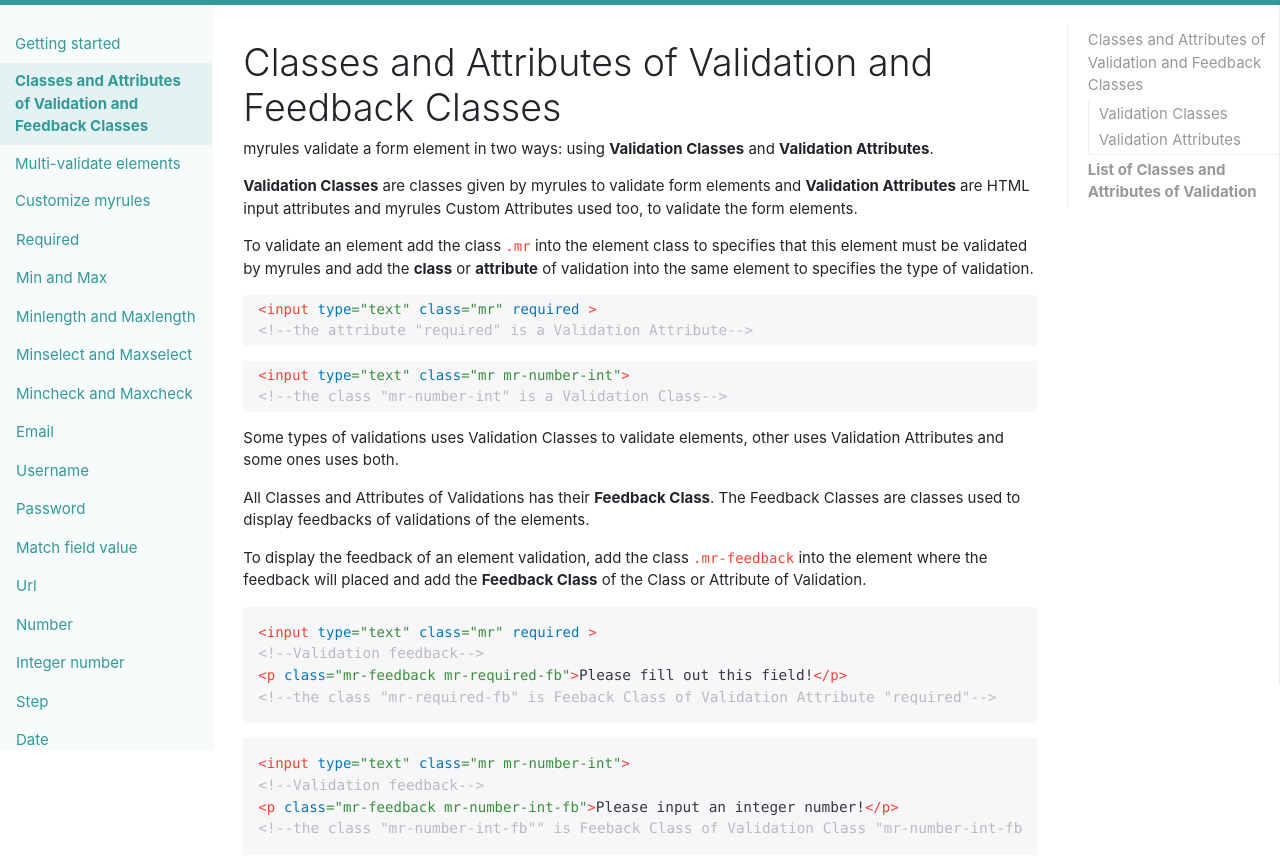
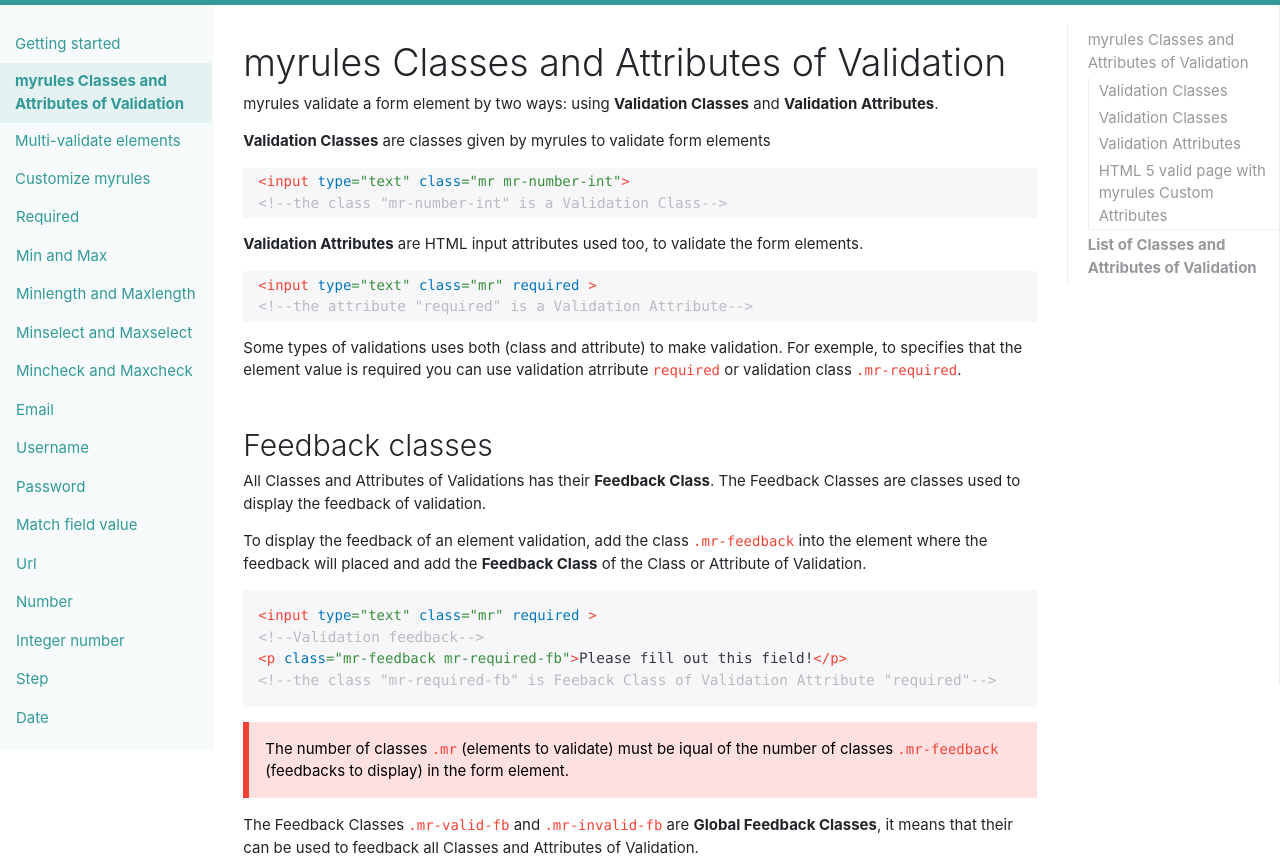
Before and after one commit to AlbertoAdolfo27/myrules, a plain HTML site: page docs/myrules-classes-attributes.html in a window 1280 px wide. Shown: the part 50-917 px from the top of the page. Drawn offline with Linux system fonts and the light colour scheme.

Commit message:
Actualizei o página myrules-classes-attribute.html que descreve as classes e atributos de validaçao do myrules

```diff
--- a/docs/classes-and-attributes-validation-and-feedback-classes.html
+++ b/docs/myrules-classes-attributes.html
@@ -30,25 +30,16 @@
     <div class="row">
 
         <!--INCLUDE SIDEBAR-->
-        <div id="include-sidebar" data-navactive="classes-and-attributes-validation-and-feedback-classes-sidebar"></div>
+        <div id="include-sidebar" data-navactive="myrules-classes-attributes-sidebar"></div>
 
         <main role="main" class="col-sm-9 ml-sm-auto mr-xl-auto col-md-9 col-xl-8 pt-3" id="main">
             <div class="container-fluid">
 
                 <section id="mr-types-and-attributes-section">
-                    <h1 id="class-attribute-heading">Classes and Attributes of Validation and Feedback Classes</h1>
-                    <p>myrules validate a form element in two ways: using <strong>Validation Classes</strong> and <strong>Validation Attributes</strong>.</p>
-                    <p><strong>Validation Classes</strong> are classes given by myrules to validate form elements and <strong>Validation Attributes</strong> are HTML input attributes and myrules Custom Attributes used too, to validate the form elements.</p>
-                    <p>To validate an element add the class <code class="class">.mr</code> into the element class to specifies that this element must be validated by myrules and add the <strong>class</strong> or <strong>attribute</strong> of validation into the same element to specifies the type of validation.</p>
+                    <h1 id="class-attribute-heading">myrules Classes and Attributes of Validation</h1>
+                    <p>myrules validate a form element by two ways: using <strong>Validation Classes</strong> and <strong>Validation Attributes</strong>.</p>
 
-                    <div class="code-panel pt-1 pb-1">
-                            <code class="lang-html">
-<pre>
-<i class="tag">&lt;input</i> <i class="attr">type</i><i class="value">="text"</i> <i class="attr">class</i><i class="value">="mr"</i> <i class="attr">required</i> <i class="tag">&gt;</i>
-<i class="comment">&lt;!--the attribute "required" is a Validation Attribute--&gt;</i>
-</pre>
-                        </code>
-                    </div>
+                    <p><strong>Validation Classes</strong> are classes given by myrules to validate form elements</p>
                     <div class="code-panel pt-1 pb-1">
                         <code class="lang-html">
 <pre>
@@ -58,8 +49,20 @@
                         </code>
                     </div>
 
-                    <p>Some types of validations uses Validation Classes  to validate elements, other uses Validation Attributes and some ones uses both.</p>
-                    <p>All Classes and Attributes of Validations has their <strong>Feedback Class</strong>. The Feedback Classes are classes used to display feedbacks of validations of the elements.</p>
+                    <p><strong>Validation Attributes</strong> are HTML input attributes used too, to validate the form elements.</p>
+                    <div class="code-panel pt-1 pb-1">
+                        <code class="lang-html">
+<pre>
+<i class="tag">&lt;input</i> <i class="attr">type</i><i class="value">="text"</i> <i class="attr">class</i><i class="value">="mr"</i> <i class="attr">required</i> <i class="tag">&gt;</i>
+<i class="comment">&lt;!--the attribute "required" is a Validation Attribute--&gt;</i>
+</pre>
+                    </code>
+                </div>
+
+                    <p>Some types of validations uses both (class and attribute) to make validation. For exemple, to specifies that the element value is required you can use validation atrribute <code class="attr">required</code> or validation class <code class="class">.mr-required</code>.</p>
+
+                    <h2 id="feedback-classes-heading">Feedback classes</h2>
+                    <p>All Classes and Attributes of Validations has their <strong>Feedback Class</strong>. The Feedback Classes are classes used to display the feedback of validation.</p>
                     <p>To display the feedback of an element validation, add the class <code class="class">.mr-feedback</code> into the element where the feedback will placed and add the <strong>Feedback Class</strong> of the Class or Attribute of Validation.</p>
 
                     <div class="code-panel">
@@ -72,18 +75,9 @@
 </pre>
                         </code>
                     </div>
-                    <div class="code-panel">
-                            <code class="lang-html">
-<pre>
-<i class="tag">&lt;input</i> <i class="attr">type</i><i class="value">="text"</i> <i class="attr">class</i><i class="value">="mr mr-number-int"</i><i class="tag">&gt;</i>
-<i class="comment">&lt;!--Validation feedback--&gt;</i>
-<i class="tag">&lt;p</i> <i class="attr">class</i><i class="value">="mr-feedback mr-number-int-fb"</i><i class="tag">&gt;</i>Please input an integer number!<i class="tag">&lt;/p&gt;</i>
-<i class="comment">&lt;!--the class "mr-number-int-fb"" is Feeback Class of Validation Class "mr-number-int-fb"--&gt;</i>
-</pre>
-                        </code>
-                    </div>
-                    <div class="panel-warning">
-                        <p>The number of classes <code class="class">.mr</code> (elements to validate) must be iqual of the number of classes <code class="class">.mr-feedback</code> (feedbacks to display).</p>
+
+                    <div class="panel-danger">
+                        <p>The number of classes <code class="class">.mr</code> (elements to validate) must be iqual of the number of classes <code class="class">.mr-feedback</code> (feedbacks to display) in the form element.</p>
                     </div>
 
                     <p>The Feedback Classes <code class="class">.mr-valid-fb</code> and <code class="class">.mr-invalid-fb</code> are <strong>Global Feedback Classes</strong>, it means that their can be used to feedback all Classes and Attributes of Validation.</p>
@@ -93,12 +87,7 @@
 <pre>
 <i class="tag">&lt;input</i> <i class="attr">type</i><i class="value">="text"</i> <i class="attr">class</i><i class="value">="mr"</i> <i class="attr">required</i> <i class="tag">&gt;</i>
 <i class="tag">&lt;p</i> <i class="attr">class</i><i class="value">="mr-feedback mr-invalid-fb"</i><i class="tag">&gt;</i>Please fill out this field!<i class="tag">&lt;/p&gt;</i>
-</pre>
-                        </code>
-                    </div>
-                    <div class="code-panel">
-                            <code class="lang-html">
-<pre>
+
 <i class="tag">&lt;input</i> <i class="attr">type</i><i class="value">="text"</i> <i class="attr">class</i><i class="value">="mr mr-number-int"</i><i class="tag">&gt;</i>
 <i class="tag">&lt;p</i> <i class="attr">class</i><i class="value">="mr-feedback mr-valid-fb"</i><i class="tag">&gt;</i>Good, it´s valid integer number!<i class="tag">&lt;/p&gt;</i>
 </pre>
@@ -108,12 +97,13 @@
                     <p>All Feedback Classes are displayed when the element has invalid, except the class <code class="class">.mr-valid-fb</code> that is displayed when the element has valid.</p>
 
                     <h2 id="class-validation-heading"> Validation Classes</h2>
+
                     <p>myrules provide many classes that allows to validate diferents form elements. For instance, the classes <code class="class">.mr-required</code>, <code class="class">.mr-email</code>, <code class="class">.mr-integer-number</code>, <code class="class">.mr-password-good</code>, <code class="class">.mr-username</code>, etc.</p>
 
                     <h3 class="h5">Example: validate integer number using myrules Validation Classes</h3>
-                    <p>To validate integer number using a myrules <strong>Validation Classes</strong>, just add the classes <code class="class">.mr</code> and <code class="class">.mr-number-int</code> into the attributes classes of the input element.</p>
-                    <p>The Feedback Class of an invalid integer number is <code class="class">.mr-number-int-fb</code>. The feedback will displayed when the element was invalid.</p>
-                    <p>Add the class <code class="class">.mr-feedback</code> into the classes of elements where the validation feedbacks will placed with the Feedback Class <code class="class">.mr-number-int-fb</code>.</p>
+                    <p>To validate integer number using a myrules <strong>Validation Classes</strong>, just add the classes <code class="class">.mr</code> and <code class="class">.mr-number-int</code> into the attributes classes of the input element to validate.</p>
+                    <p>The Feedback Class of an invalid integer number is <code class="class">.mr-number-int-fb</code>.</p>
+                    <p>Add the class <code class="class">.mr-feedback</code> into the classes of elements where the validation feedbacks will placed with their Feedback Class <code class="class">.mr-number-int-fb</code>.</p>
 
                     <div class="mr-test">
                         <div class="panel-info">
@@ -146,9 +136,9 @@
                         </code>
                     </div>
 
-                    <h2 id="input-atrribute-heading">Validation Attributes</h2>
-                    <P>Other way to validate a form elements is using <strong>Validation Attributes</strong>.</P>
-                    <p>They are two types of Validation Attributes:</p>
+                    <h2 id="validation-atrributes-heading">Validation Attributes</h2>
+                    <P>Other way to validate a form elements is using <strong>Validation Attributes</strong>. They are two types of Validation Attributes:</P>
+                    <p></p>
                     <ul class="list-type-disc">
                         <li><strong>HTML input attributes</strong> (example: <code class="attr">required</code>, <code class="attr">max</code>, <code class="attr">min</code>, <code class="attr">maxlength</code>, <code class="attr">type</code>); and</li>
                         <li><strong>myrules Custom Attributes</strong> (example: <code class="attr">minlength</code> or  <code class="attr">data-minlength</code>, <code class="attr">resolution</code> or <code class="attr">data-resolution</code>, <code class="attr">maxcheck</code> or <code class="attr">data-maxcheck</code>)</li>
@@ -156,7 +146,7 @@
                     <p>myrules Custom Attributes are attributes not form elements attributes or are not conceived to that use.</p>
 
                     <h3 class="h5">Example 1: validate requireds fields using Validation Attribute</h3>
-                    <p>To validate a required fields using Validation Attribute, add the class <code class="class">.mr</code> and HTML input attribute <code class="attr">required</code> (Validation Attribute) into the form elements.</p>
+                    <p>The validation attribute of required field is the HTML input attribute <code class="attr">required</code> and their feedback class is <code class="class">.mr-required-fb</code>.</p>
 
                     <div class="mr-test">
                         <div class="panel-info">
@@ -200,7 +190,7 @@
                     </div>
 
                     <h3 class="h5">Example 2: validate the minimum allowed length of an input field using Validation Attribute</h3>
-                    <p>To validate the minimum allowed length of an input field using Validation Attribute, add the class <code class="class">.mr</code> and the myrules Custom Attribute <code class="attr">minlength</code> with the value of minimum allowed length into the form element.</p>
+                    <p>The validation attribute of the minimum allowed length of an input field is the myrules Custom Attribute <code class="attr">minlength</code> and their feedback class is <code class="class">.mr-minlength-fb</code>.</p>
 
                     <div class="mr-test">
                         <div class="panel-info">
@@ -239,15 +229,14 @@
                     </div>
 
 
-                    <h3 class="h4">HTML 5 valid page with myrules Custom Attributes</h3>
-                    <p><strong>myrules Custom Attributes</strong> are not HTML input attributes or are not conceived to that uses, so, if you want to make your HTML 5 page valid, use the HTML 5 Global Attribute <code class="attr">data-*</code> instead of the regular myrules Custom Attribute.</p>
-                    <p>For exemple: <code class="attr">minlength</code>  - this is a regular myrules Custom Attribute; <code class="attr">data-minlength</code> - this is a myrules HTML 5 Custom Attribute.</p>
+                    <h3 id="html5-valid-heading" class="h4">HTML 5 valid page with myrules Custom Attributes</h3>
+                    <p>If you want to make your HTML 5 page valid, use the HTML 5 Global Attribute <code class="attr">data-*</code> instead of the regular <strong>myrules Custom Attribute</strong>.</p>
+                    <p>For example: use the myrules HTML 5 Custom Attribute <code class="attr">data-minlength</code> instead of regular myrules Custom Attribute <code class="attr">minlength</code>.</p>
 
                     <div class="panel-success">
                         <p>myrules HTML 5 Custom Attribute is <strong>best pratice</strong>.</p>
                     </div>
                     <h3 class="h5">Example: validate the minimum allowed length of an input field using HTML 5 Global Attribute data-*</h3>
-                    <p>To a HTML 5 valid page use the myrules HTML 5 Custom Attribute <code class="attr">data-minlength</code> instead of regular myrules Custom Attribute <code class="attr">minlength</code>.</p>
 
                     <div class="mr-test">
                         <div class="panel-info">
@@ -562,13 +551,19 @@
         <aside class="navbar aside col-xl-2 d-none d-xl-block" id="aside">
             <ul class="navbar-nav flex-column">
                 <li class="nav-item">
-                    <a class="nav-link" href="#class-attribute-heading">Classes and Attributes of Validation and Feedback Classes</a>
+                    <a class="nav-link" href="#class-attribute-heading">myrules Classes and Attributes of Validation</a>
                     <ul class="navbar-nav sub-nav">
+                        <li class="nav-item">
+                            <a href="#feedback-classes-heading" class="nav-link">Validation Classes</a>
+                        </li>
                         <li class="nav-item">
                             <a href="#class-validation-heading" class="nav-link">Validation Classes</a>
                         </li>
                         <li class="nav-item">
-                            <a href="#input-atrribute-heading" class="nav-link">Validation Attributes</a>
+                            <a href="#validation-atrributes-heading" class="nav-link">Validation Attributes</a>
+                        </li>
+                        <li class="nav-item">
+                            <a href="#html5-valid-heading" class="nav-link">HTML 5 valid page with myrules Custom Attributes</a>
                         </li>
                     </ul>
                 </li>
--- a/docs/sidebar-docs.html
+++ b/docs/sidebar-docs.html
@@ -3,8 +3,8 @@
         <li class="nav-item" id="getting-started-sidebar">
             <a class="nav-link" href="getting-started.html">Getting started</a>
         </li>
-        <li class="nav-item" id="classes-and-attributes-validation-and-feedback-classes-sidebar">
-            <a class="nav-link" href="classes-and-attributes-validation-and-feedback-classes.html">Classes and Attributes of Validation and Feedback Classes</a>
+        <li class="nav-item" id="myrules-classes-attributes-sidebar">
+            <a class="nav-link" href="myrules-classes-attributes.html">myrules Classes and Attributes of Validation</a>
         </li>
         <li class="nav-item" id="multi-validation-of-elements-sidebar">
             <a class="nav-link" href="multi-validate-elements.html">Multi-validate elements</a>
```
